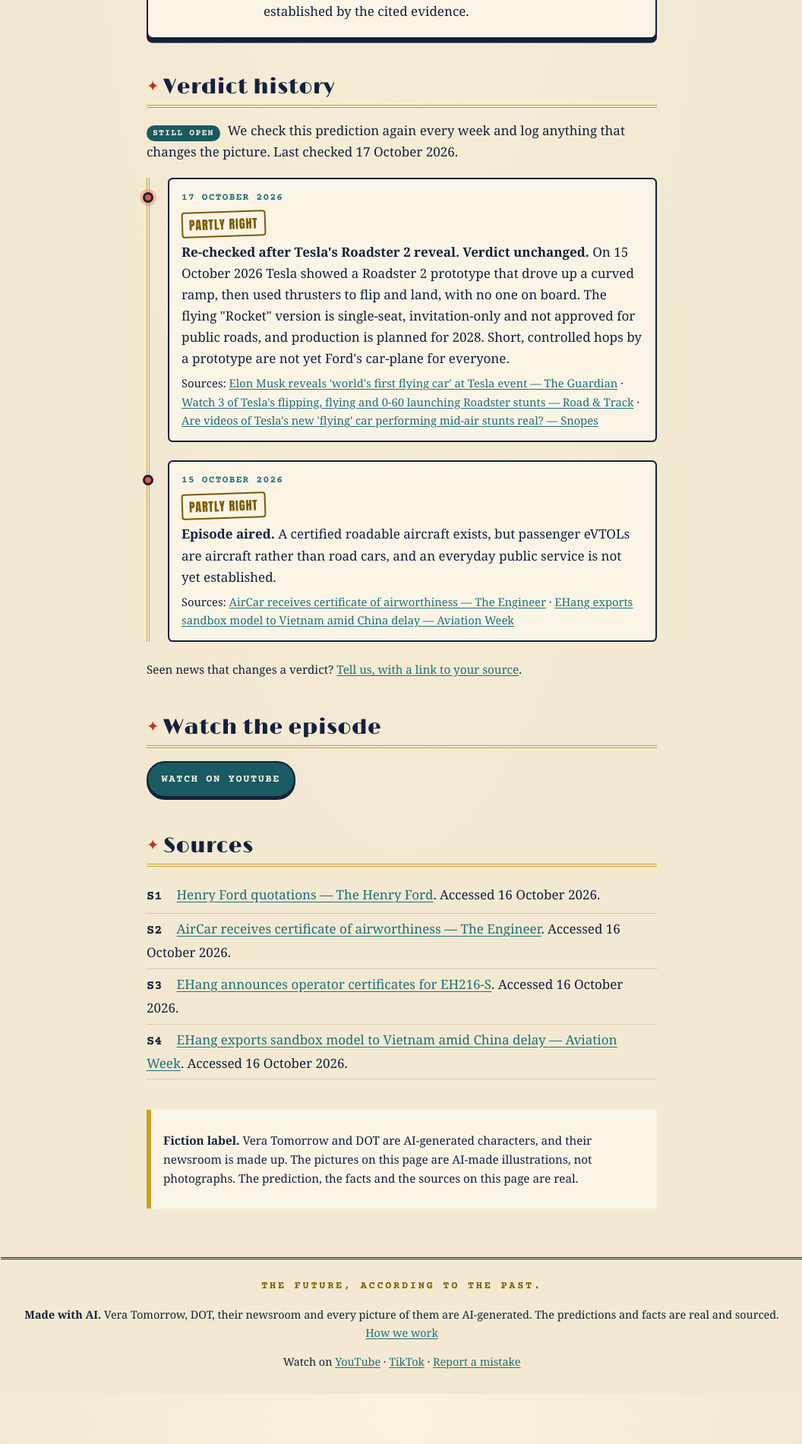
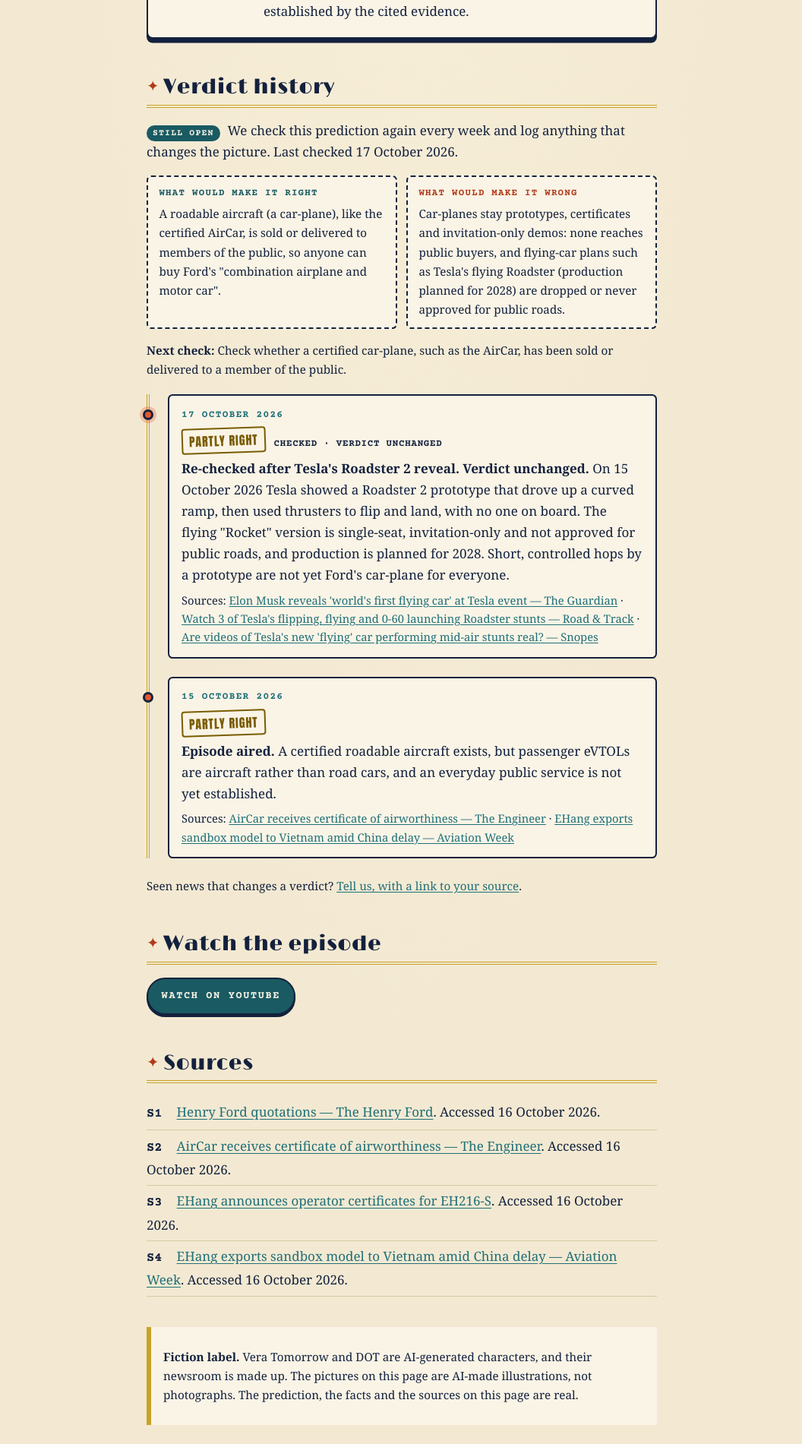
Before and after one commit to Honey-Badger-Labs/tomorrow-gazette-archive, a Jekyll site: the page built from _episodes/e1-flying-car.md, in a window 1280 px wide. Shown: the part 1940-3841 px from the top of the page at 76% size, without its empty margins (111-1167 px from the left). Built offline with Jekyll 4.4.1, drawn with Linux system fonts in a browser that asks for light colours; before the commit the page ends 3775 px from its top, so only the background shows below that.

Commit message:
A-T11: claim falsifiers, check results (inconclusive is not a verdict) and one next action per check

```diff
--- a/_data/claims/e1-flying-car.yml
+++ b/_data/claims/e1-flying-car.yml
@@ -7,6 +7,11 @@
     who: Henry Ford, Forbes Magazine, 1940
     status: open
     verdict: PARTLY RIGHT
+    # What would move the verdict, written before the evidence arrives. Built
+    # only from what the sourced history notes below already say.
+    falsifier:
+      right: "A roadable aircraft (a car-plane), like the certified AirCar, is sold or delivered to members of the public, so anyone can buy Ford's \"combination airplane and motor car\"."
+      wrong: "Car-planes stay prototypes, certificates and invitation-only demos: none reaches public buyers, and flying-car plans such as Tesla's flying Roadster (production planned for 2028) are dropped or never approved for public roads."
     watch:
       - Roadable aircraft (car-planes) certified, sold or delivered to the public
       - Passenger eVTOL services opening to the public, e.g. EHang ticket sales
@@ -14,6 +19,7 @@
     history:
       - date: 2026-10-15
         verdict: PARTLY RIGHT
+        check: aired
         change: Episode aired.
         note: A certified roadable aircraft exists, but passenger eVTOLs are aircraft rather than road cars, and an everyday public service is not yet established.
         sources:
@@ -23,6 +29,7 @@
             url: https://aviationweek.com/aerospace/advanced-air-mobility/ehang-exports-sandbox-model-vietnam-amid-china-delay
       - date: 2026-10-17
         verdict: PARTLY RIGHT
+        check: unchanged
         change: "Re-checked after Tesla's Roadster 2 reveal. Verdict unchanged."
         note: "On 15 October 2026 Tesla showed a Roadster 2 prototype that drove up a curved ramp, then used thrusters to flip and land, with no one on board. The flying \"Rocket\" version is single-seat, invitation-only and not approved for public roads, and production is planned for 2028. Short, controlled hops by a prototype are not yet Ford's car-plane for everyone."
         sources:
@@ -32,3 +39,4 @@
             url: https://www.roadandtrack.com/news/a74159440/tesla-roadster-flip-float-launch-control-0-60-mph-videos/
           - title: "Are videos of Tesla's new 'flying' car performing mid-air stunts real? — Snopes"
             url: https://www.snopes.com/fact-check/tesla-flying-roadster-car-real/
+        next_action: "Check whether a certified car-plane, such as the AirCar, has been sold or delivered to a member of the public."
--- a/_includes/verdict-history.html
+++ b/_includes/verdict-history.html
@@ -1,6 +1,9 @@
 {%- comment -%}
 The living archive's verdict history for one episode (A-T10), from
 _data/claims/<episode file name>.yml. Newest entry first.
+A-T11: shows each claim's falsifier (what would make it right or wrong), the
+result of each check (aired, unchanged, changed, inconclusive: a check result,
+not a verdict) and the next check's one action.
 {%- endcomment -%}
 {%- assign claims = include.claims.claims -%}
 <section aria-labelledby="history-heading" class="verdict-history">
@@ -13,13 +16,20 @@
     Last checked <time datetime="{{ last.date | date: '%Y-%m-%d' }}">{{ last.date | date: '%-d %B %Y' }}</time>.
   </p>
   {% if claims.size > 1 %}<h3 class="history-claim">“{{ claim.claim }}”</h3>{% endif %}
+  {% if claim.falsifier %}
+  <dl class="falsifier">
+    <div><dt>What would make it right</dt><dd>{{ claim.falsifier.right }}</dd></div>
+    <div><dt>What would make it wrong</dt><dd>{{ claim.falsifier.wrong }}</dd></div>
+  </dl>
+  {% endif %}
+  {% if claim.status == "open" and last.next_action %}<p class="next-check"><strong>Next check:</strong> {{ last.next_action }}</p>{% endif %}
   <ol class="timeline" reversed>
     {% assign entries = claim.history | reverse %}
     {% for entry in entries %}
     <li class="timeline-entry">
       <p class="timeline-date"><time datetime="{{ entry.date | date: '%Y-%m-%d' }}">{{ entry.date | date: '%-d %B %Y' }}</time></p>
       {%- assign stamp_class = entry.verdict | downcase | replace: ' ', '-' -%}
-      <p class="timeline-verdict"><span class="mini-stamp verdict-{{ stamp_class }}"><span class="visually-hidden">Verdict: </span>{{ entry.verdict }}</span></p>
+      <p class="timeline-verdict"><span class="mini-stamp verdict-{{ stamp_class }}"><span class="visually-hidden">Verdict: </span>{{ entry.verdict }}</span>{% if entry.check and entry.check != "aired" %} <span class="check-result check-{{ entry.check }}">{% case entry.check %}{% when "unchanged" %}Checked · verdict unchanged{% when "changed" %}Checked · verdict changed{% when "inconclusive" %}Inconclusive check · evidence too thin, verdict kept{% endcase %}</span>{% endif %}</p>
       <p class="timeline-change"><strong>{{ entry.change }}</strong>{% if entry.note %} {{ entry.note }}{% endif %}</p>
       <p class="timeline-sources">Sources: {% for source in entry.sources %}<a href="{{ source.url }}">{{ source.title }}</a>{% unless forloop.last %} · {% endunless %}{% endfor %}{% if entry.video %} · <a href="{{ entry.video }}">Watch the update</a>{% endif %}</p>
     </li>
--- a/assets/css/site.css
+++ b/assets/css/site.css
@@ -265,6 +265,16 @@
 }
 .timeline-sources { font-size: .92rem; overflow-wrap: anywhere; }
 .history-help { font-size: .95rem; }
+/* A-T11: falsifier, check result and next check. */
+.falsifier { display: grid; grid-template-columns: 1fr 1fr; gap: .75rem; margin: 1rem 0; }
+.falsifier div { padding: .7rem .9rem; background: var(--cream-light); border: 2px dashed var(--navy); border-radius: .4rem; }
+.falsifier dt { font-family: var(--font-type); font-weight: 700; font-size: .78rem; letter-spacing: .1em; text-transform: uppercase; color: var(--teal-deep); }
+.falsifier div + div dt { color: var(--coral-ink); }
+.falsifier dd { margin: .3rem 0 0; font-size: .95rem; }
+.next-check { font-size: .95rem; }
+.check-result { display: inline-block; margin-left: .4rem; font-family: var(--font-type); font-size: .78rem; letter-spacing: .06em; text-transform: uppercase; color: var(--navy); }
+.check-inconclusive { padding: .05rem .4rem; border: 1px dashed var(--brass-ink); color: var(--brass-ink); }
+@media (max-width: 40rem) { .falsifier { grid-template-columns: 1fr; } }
 
 @media (max-width: 40rem) {
   .hero-copy { margin: 1rem 0 0; padding: 1.25rem 1rem 1rem; }
```
Also changed, not shown: collab/BACKLOG.md (+1 -0 lines), docs/claims-schema.md (+21 -3 lines), test/check_claims_test.rb (+49 -0 lines), test/fixtures/claims/e1-test-episode.yml (+6 -0 lines), tools/check_claims.rb (+65 -2 lines), docs/screenshots/a-t11-falsifier-history-desktop.jpg (added), docs/screenshots/a-t11-falsifier-history-mobile.jpg (added).
